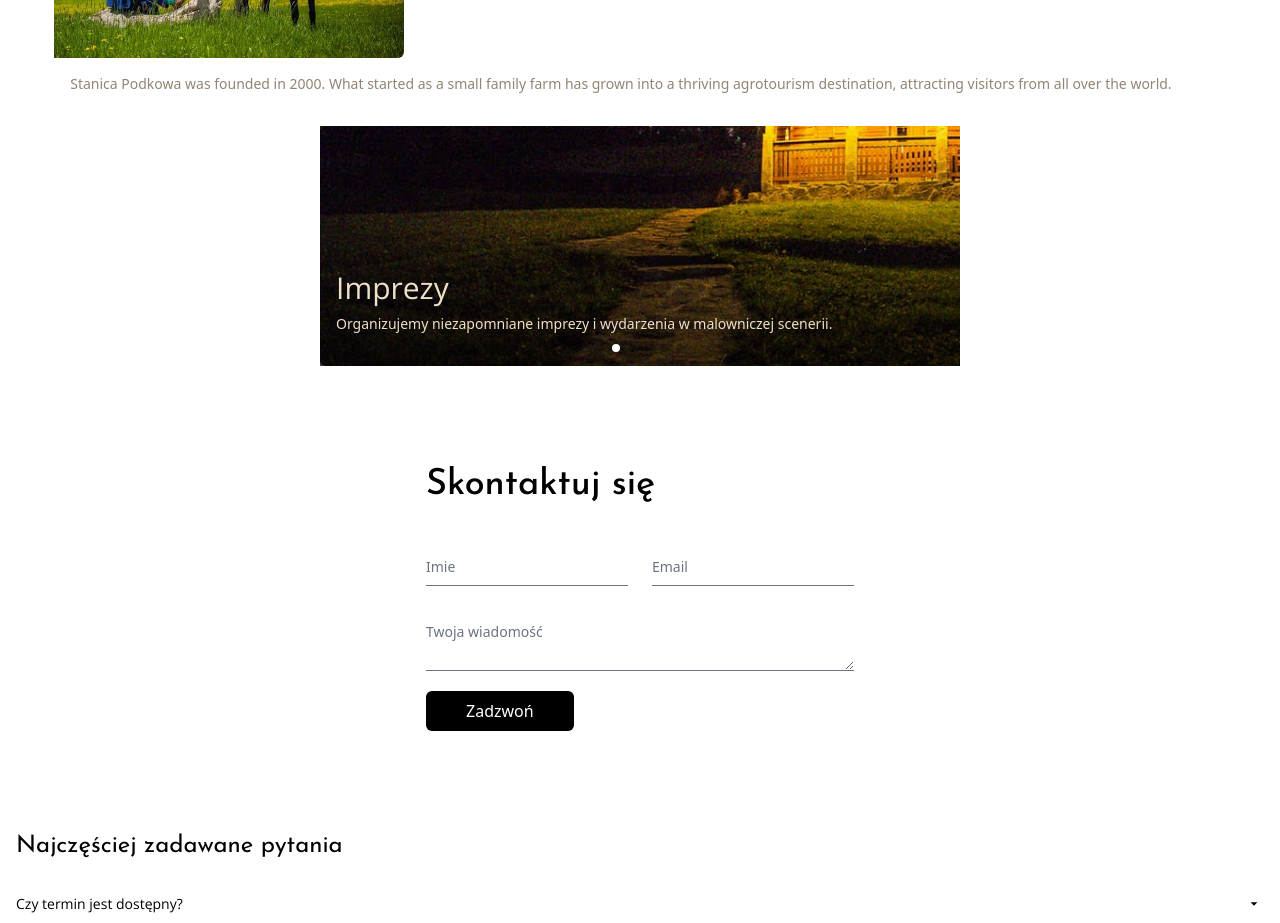
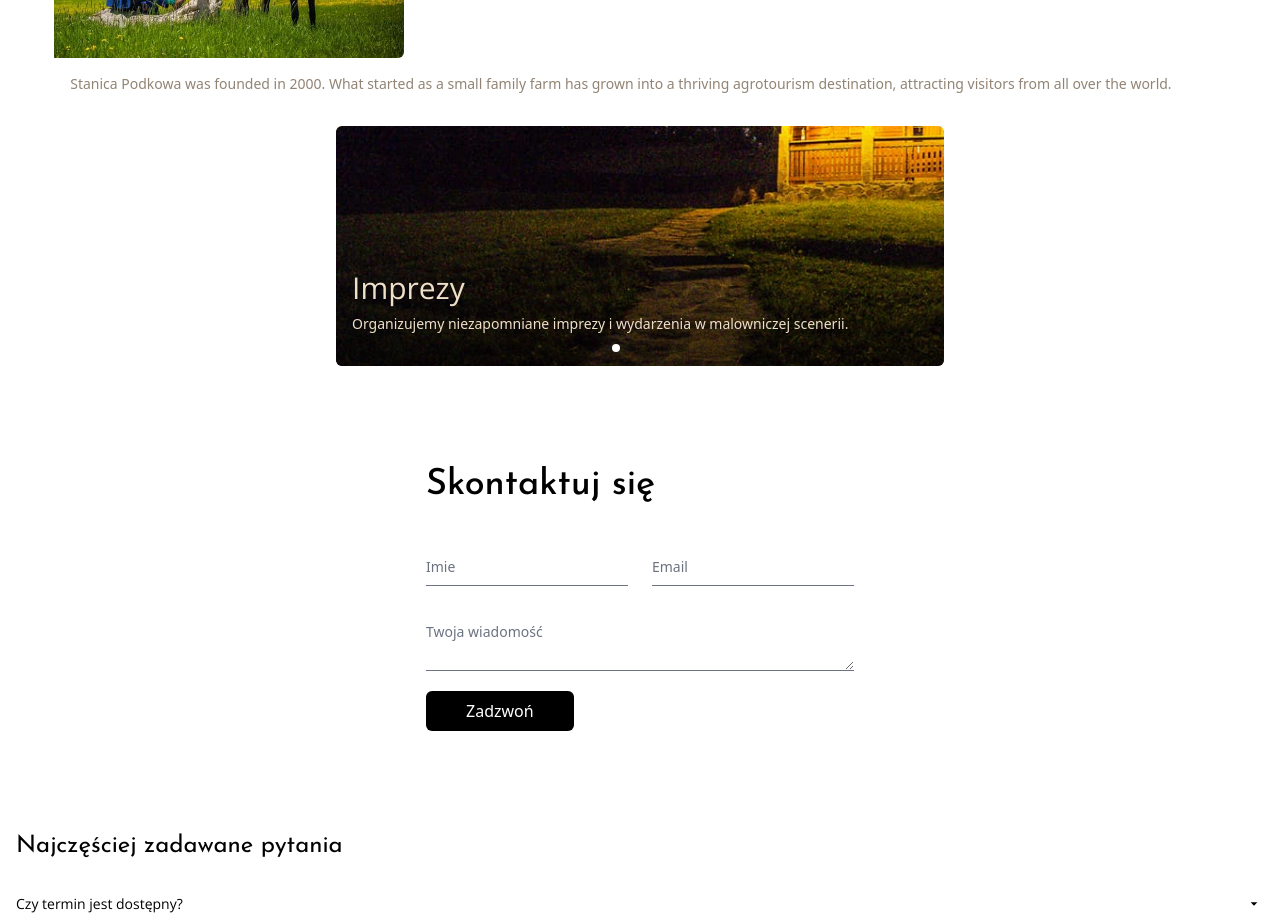
Before and after one commit to fn-jakubkarp/stanica-podkowa, a React (Vite) app: page / in a window 1280 px wide. Shown: the part 880-1803 px from the top of the page. Built offline with nearby package versions, Linux system fonts and the light colour scheme.

Commit message:
style: rounded -> swiper

```diff
--- a/src/components/sections/ScrollGallery/ScrollGallery.tsx
+++ b/src/components/sections/ScrollGallery/ScrollGallery.tsx
@@ -15,7 +15,7 @@ import Card from "../../UI/Card/Card";
 const ScrollGallery = () => {
   return (
     <>
-      <div className="relative w-full h-1/2 md:w-1/2 my-8">
+      <div className="relative w-full h-1/2 md:w-1/2 my-8 px-4">
         <Swiper
           direction={"horizontal"}
           slidesPerView={"auto"}
@@ -34,7 +34,7 @@ const ScrollGallery = () => {
             "--swiper-pagination-color": "#fff",
           }}
           modules={[Mousewheel, Autoplay, Pagination]}
-          className="mySwiper w-full h-full"
+          className="mySwiper w-full h-full rounded-md px-4"
         >
           {cards.map((card) => (
             <SwiperSlide>
```
